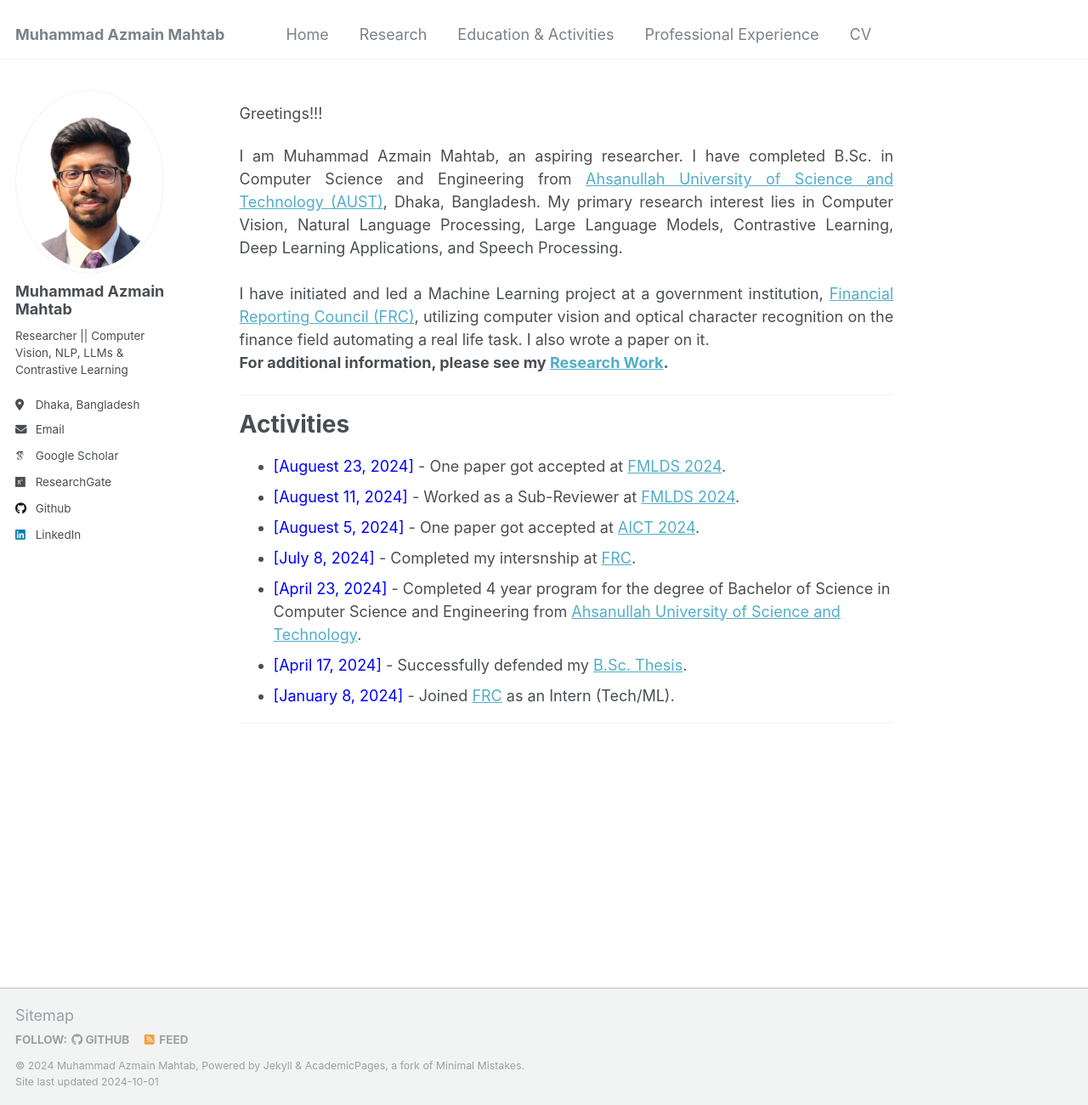
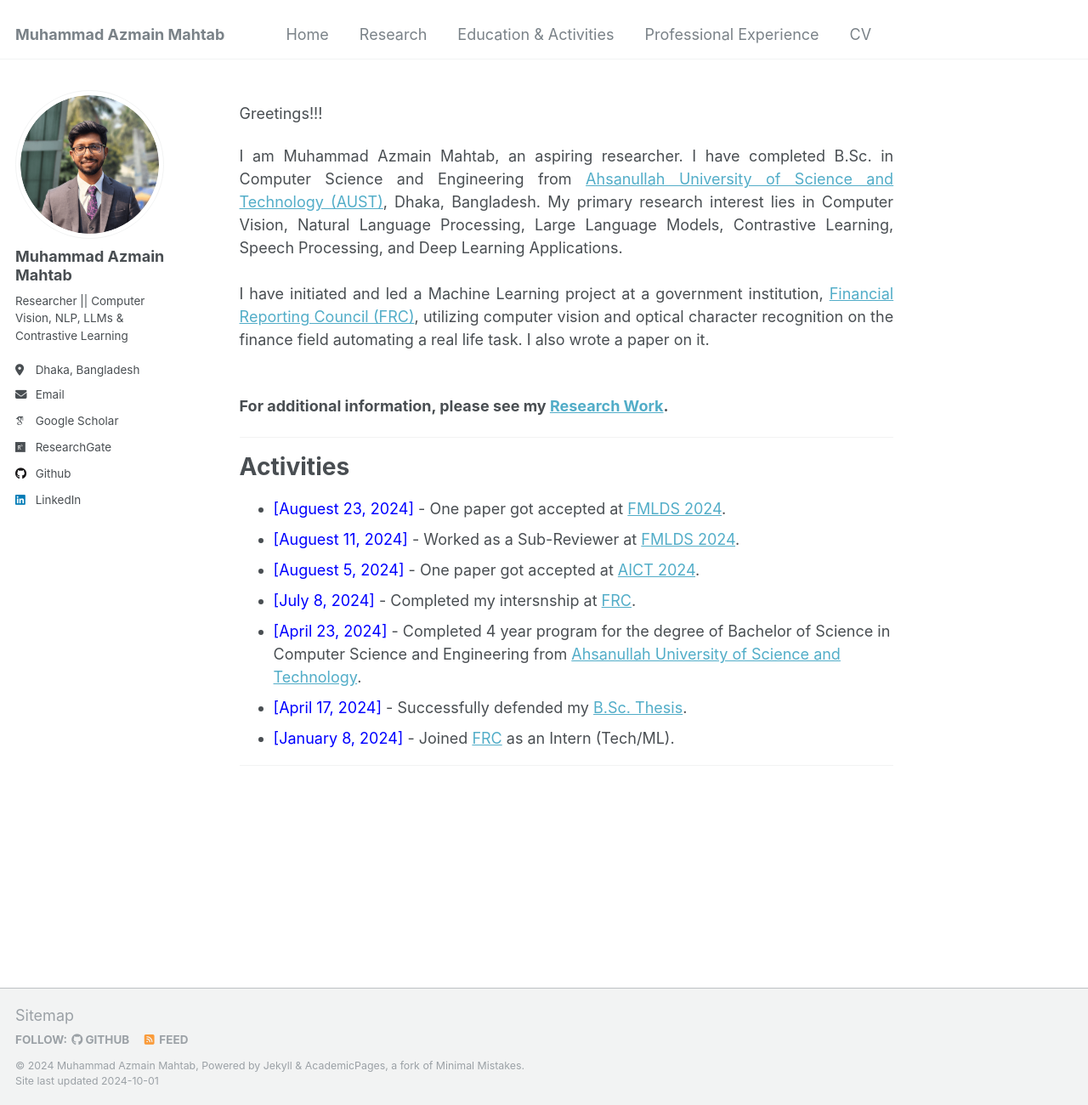
Before and after one commit to muhammad-azmain-mahtab/muhammad-azmain-mahtab.github.io, a Jekyll site: the page built from _pages/about.md, in a window 1280 px wide and 1300 px high. Shown: the whole window at 85% size. Built offline with Jekyll 4.4.1, drawn with Linux system fonts in a browser that asks for light colours; some web fonts are replaced.

```diff
--- a/_config.yml
+++ b/_config.yml
@@ -21,7 +21,7 @@ repository               : "academicpages/academicpages.github.io"
 #               Additional customization can be done by editing /_includes/author-profile.html
 author:
   # Biographic information
-  avatar           : "profile.png"
+  avatar           : "round_pic.png"
   name             : "Muhammad Azmain Mahtab"
   pronouns         : # example: "she/her"
   bio              : "Researcher || Computer Vision, NLP, LLMs & Contrastive Learning"
--- a/_pages/about.md
+++ b/_pages/about.md
@@ -12,12 +12,13 @@ Greetings!!!
 
 <div style="text-align: justify">
 
-I am Muhammad Azmain Mahtab, an aspiring researcher. I have completed B.Sc. in Computer Science and Engineering from <a href="http://aust.edu/">Ahsanullah University of Science and Technology (AUST)</a>, Dhaka, Bangladesh. My primary research interest lies in Computer Vision, Natural Language Processing, Large Language Models, Contrastive Learning, Deep Learning Applications, and Speech Processing.<br /><br/>
-
+I am Muhammad Azmain Mahtab, an aspiring researcher. I have completed B.Sc. in Computer Science and Engineering from <a href="http://aust.edu/">Ahsanullah University of Science and Technology (AUST)</a>, Dhaka, Bangladesh. My primary research interest lies in Computer Vision, Natural Language Processing, Large Language Models, Contrastive Learning, Speech Processing, and Deep Learning Applications.
+<br />
+<br/>
 I have initiated and led a Machine Learning project at a government institution, <a href="https://frc.gov.bd/">Financial Reporting Council (FRC)</a>, utilizing computer vision and optical character recognition on the finance field automating a real life task. I also wrote a paper on it.
 
 </div>
-
+<br/>
 
 **For additional information, please see my [Research Work](https://muhammad-azmain-mahtab.github.io/research/).**
 
```
Also changed, not shown: _pages/research.md (added, +33 -0 lines), images/round_pic.png (added).
